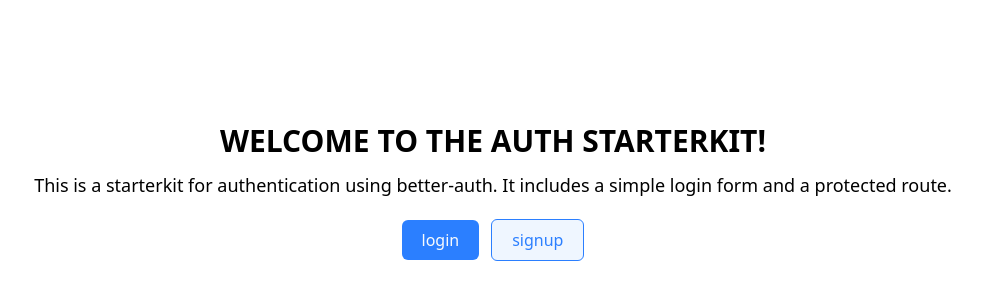
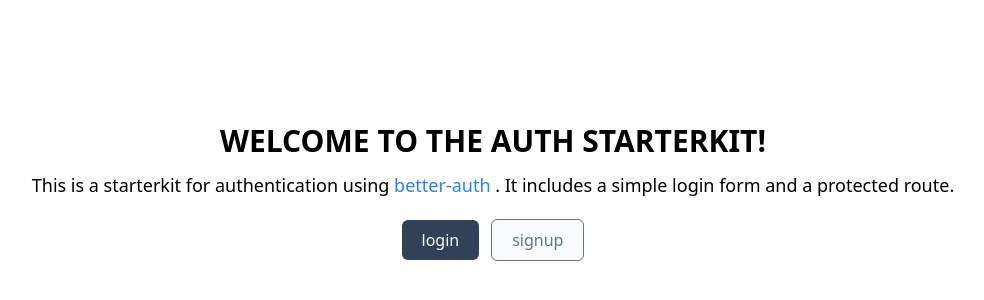
Before and after one commit to syauqi357/AUTH-STARTERKIT, a SvelteKit app in the folder frontend/: page / in a window 1280 px wide. Shown: the part 198-498 px from the top of the page, without its empty margins (147-1131 px from the left). Built offline with nearby package versions, Linux system fonts and the light colour scheme.

Commit message:
fix bug : protected route and session frontend, backend clear

```diff
--- a/frontend/src/routes/(protected)/+layout.svelte
+++ b/frontend/src/routes/(protected)/+layout.svelte
@@ -2,11 +2,17 @@
 	import { authClient } from '$lib/auth-client';
 	import { goto } from '$app/navigation';
 	import { onMount } from 'svelte';
+	// import { browser } from '$app/environment';
+
+	let {children} = $props();
 
 	onMount(async () => {
-		const session = await authClient.getSession();
-		if (!session.data) {
+		const res = await authClient.getSession();
+		if (!res.data) {
 			goto('/login');
 		}
 	});
 </script>
+
+{@render children()}
+<!-- {@render children()} -->
--- a/frontend/src/routes/(protected)/dashboard/+page.svelte
+++ b/frontend/src/routes/(protected)/dashboard/+page.svelte
@@ -1,17 +1,18 @@
 <script lang="ts">
+	import { goto } from '$app/navigation';
 	import { authClient } from '$lib/auth-client';
+	import { onMount } from 'svelte';
 
 	let session = $state<any>(null);
 
-	$effect(() => {
-		authClient.getSession().then((res) => {
-			console.log(res);
-			session = res.data;
-		});
+	onMount(async () => {
+		const res = await authClient.getSession();
+		session = res.data;
 	});
 
 	async function handlelogout() {
 		await authClient.signOut();
+		goto('/login');
 	}
 </script>
 
@@ -19,7 +20,7 @@
 	{#if session}
 		<div>
 			<p>
-				{$session.user.name}
+				{session.user.name}
 			</p>
 			<button
 				onclick={handlelogout}
--- /dev/null
+++ b/frontend/src/routes/+layout.ts
@@ -0,0 +1 @@
+export const ssr = false;
--- a/frontend/src/routes/+page.svelte
+++ b/frontend/src/routes/+page.svelte
@@ -13,12 +13,12 @@
 <div class="mx-auto min-h-screen flex flex-col items-center justify-center">
 	<h1 class="text-3xl font-bold">WELCOME TO THE AUTH STARTERKIT!</h1>
 	<p class="mt-3 text-lg">
-		This is a starterkit for authentication using better-auth. It includes a simple login form and a
+		This is a starterkit for authentication using <a href="https://better-auth.com/" class="text-blue-500 hover:text-blue-800">better-auth</a> . It includes a simple login form and a
 		protected route.
 	</p>
 <span class="flex gap-3 my-5 items-center">
-   <button onclick={gotoLogin} class="bg-blue-500 px-5 text-slate-50 rounded-md py-2 "> login </button>
-   <button onclick={gotoSignUp} class="bg-blue-50 border border-blue-500 px-5 text-blue-500 rounded-md py-2"> signup </button>
+   <button onclick={gotoLogin} class="bg-slate-700 px-5 text-slate-50 rounded-md py-2 "> login </button>
+   <button onclick={gotoSignUp} class="bg-slate-50 border border-slate-500 px-5 text-slate-500 rounded-md py-2"> signup </button>
 </span>
 
 </div>
```
Also changed, not shown: 1 other file (tests, documents, lock files or other folders).
